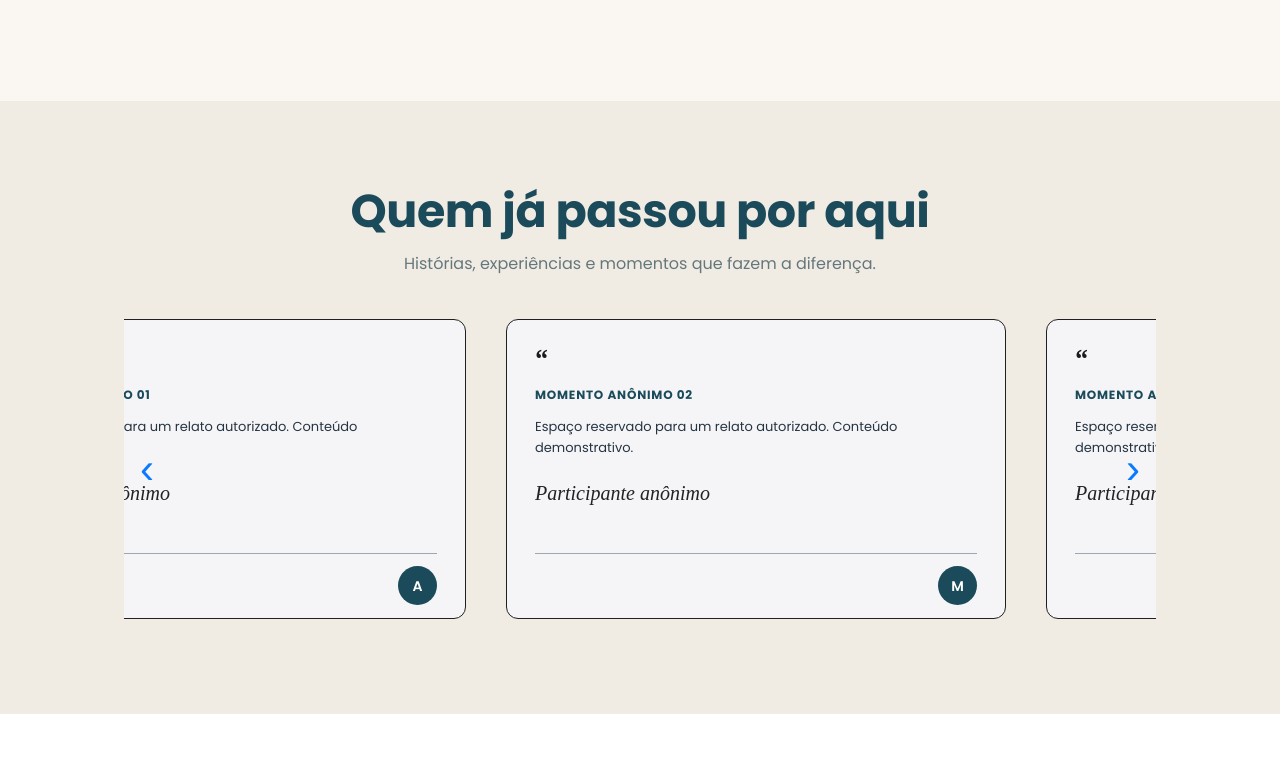
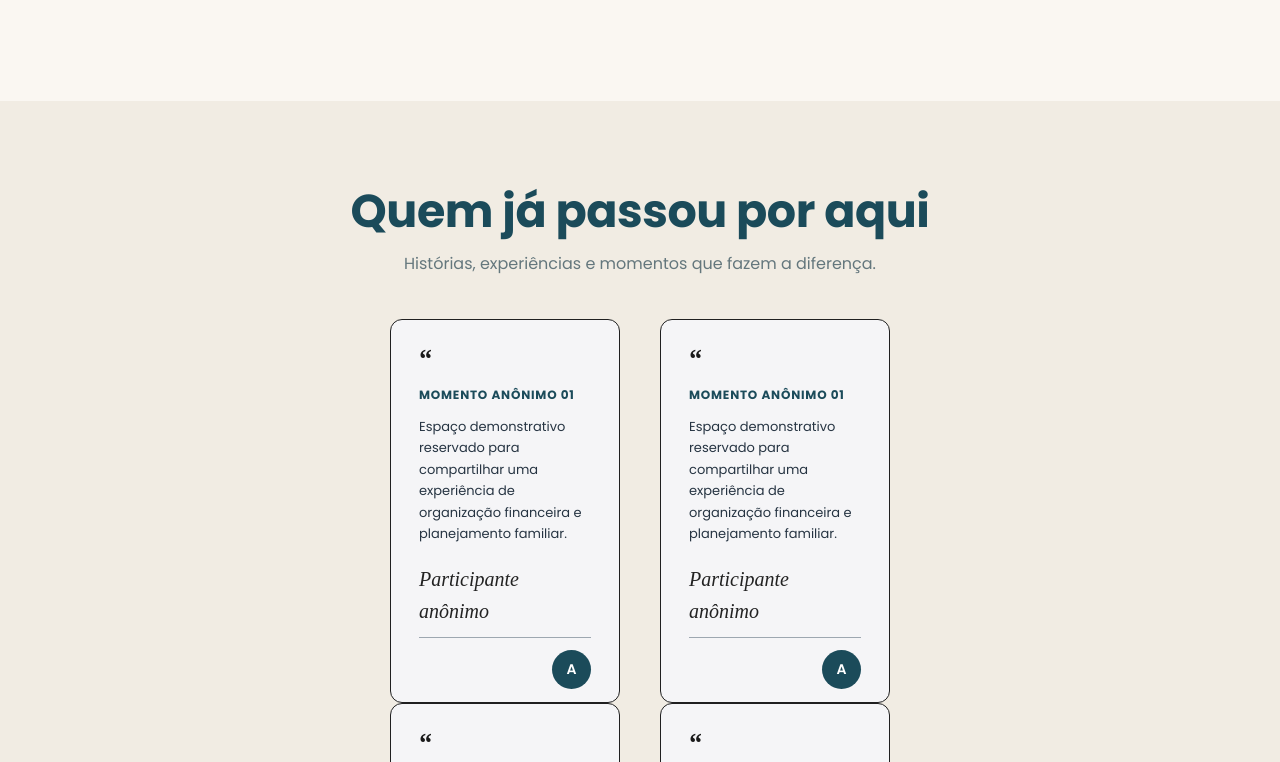
Before and after one commit to MateusTheobald/fernando-martins, a React (Vite) app: page / in a window 1280 px wide. Shown: the part 2538-3300 px from the top of the page. Built offline with nearby package versions, Linux system fonts and the light colour scheme.

Commit message:
Update testimonials content and refactor component

```diff
--- a/src/components/inicio/HomePageDepoimentos.jsx
+++ b/src/components/inicio/HomePageDepoimentos.jsx
@@ -1,90 +1,38 @@
-
-import { useEffect, useRef } from "react";
 import "./HomePageDepoimentos.css";
 
 const depoimentos = [
   {
     id: 1,
     titulo: "Momento anônimo 01",
-    texto: "Espaço reservado para um relato autorizado. Conteúdo demonstrativo.",
+    texto: "Espaço demonstrativo reservado para compartilhar uma experiência de organização financeira e planejamento familiar.",
     assinatura: "Participante anônimo",
     inicial: "A",
   },
   {
     id: 2,
     titulo: "Momento anônimo 02",
-    texto: "Espaço reservado para um relato autorizado. Conteúdo demonstrativo.",
+    texto: "Espaço demonstrativo reservado para compartilhar uma experiência de conquista de objetivos e transformação financeira.",
     assinatura: "Participante anônimo",
     inicial: "M",
   },
   {
     id: 3,
     titulo: "Momento anônimo 03",
-    texto: "Espaço reservado para um relato autorizado. Conteúdo demonstrativo.",
+    texto: "Espaço demonstrativo reservado para compartilhar uma experiência de acompanhamento e construção de patrimônio.",
     assinatura: "Participante anônimo",
     inicial: "F",
   },
 ];
 
-export default function HomePageDepoimentos() {
-  const trackRef = useRef(null);
+function GrupoDepoimentos({ itens, duplicado = false }) {
+  return (
+    <div
+      className="depoimentos-group"
+      aria-hidden={duplicado ? "true" : undefined}
+    >
+      {itens.map((item) => (
+        <article className="depoimento-card" key={item.id}>
 
-  useEffect(() => {
-    const track = trackRef.current;
-    if (!track) return;
-
-    const cards = track.querySelectorAll(".depoimento-card");
-    const card = cards[1];
-
-    if (card) {
-      track.scrollLeft =
-        card.offsetLeft - (track.clientWidth - card.offsetWidth) / 2;
-    }
-  }, []);
-
-  const navegar = (direcao) => {
-    const track = trackRef.current;
-    if (!track) return;
-
-    const card = track.querySelector(".depoimento-card");
-    const distancia = card ? card.offsetWidth + 40 : 540;
-
-    track.scrollBy({
-      left: direcao * distancia,
-      behavior: "smooth",
-    });
-  };
-
-  return (
-    <section className="depoimentos-section">
-      <div className="wrap">
-
-        <div className="depoimentos-heading">
-          <h2>Quem já passou por aqui</h2>
-          <p>
-            Histórias, experiências e momentos que fazem a diferença.
-          </p>
-        </div>
-
-        <div className="depoimentos-carousel">
-
-          <button
-            className="depoimentos-arrow prev"
-            onClick={() => navegar(-1)}
-            aria-label="Depoimentos anteriores"
-          >
-            &#8249;
-          </button>
-
-          <div
-            className="depoimentos-track"
-            ref={trackRef}
-          >
-            {depoimentos.map((item) => (
-              <article
-                className="depoimento-card"
-                key={item.id}
-              >
           <div className="depoimento-content">
 
             <span className="depoimento-quote">
@@ -114,18 +62,46 @@ export default function HomePageDepoimentos() {
         </article>
       ))}
     </div>
+  );
+}
 
-          <button
-            className="depoimentos-arrow next"
-            onClick={() => navegar(1)}
-            aria-label="Próximos depoimentos"
-          >
-            &#8250;
-          </button>
+export default function HomePageDepoimentos() {
+  return (
+    <section className="depoimentos-section">
+
+      <div className="wrap">
+
+        <div className="depoimentos-heading">
+
+          <h2>Quem já passou por aqui</h2>
+
+          <p>
+            Histórias, experiências e momentos que fazem a diferença.
+          </p>
 
         </div>
 
       </div>
+
+      <div className="depoimentos-carousel">
+
+        <div className="depoimentos-track">
+
+          {/* PRIMEIRO GRUPO */}
+
+          <GrupoDepoimentos itens={depoimentos} />
+
+          {/* SEGUNDO GRUPO — DUPLICADO PARA LOOPING */}
+
+          <GrupoDepoimentos
+            itens={depoimentos}
+            duplicado
+          />
+
+        </div>
+
+      </div>
+
     </section>
   );
 }
```
Lines whose indentation alone changed are shown as unchanged.
